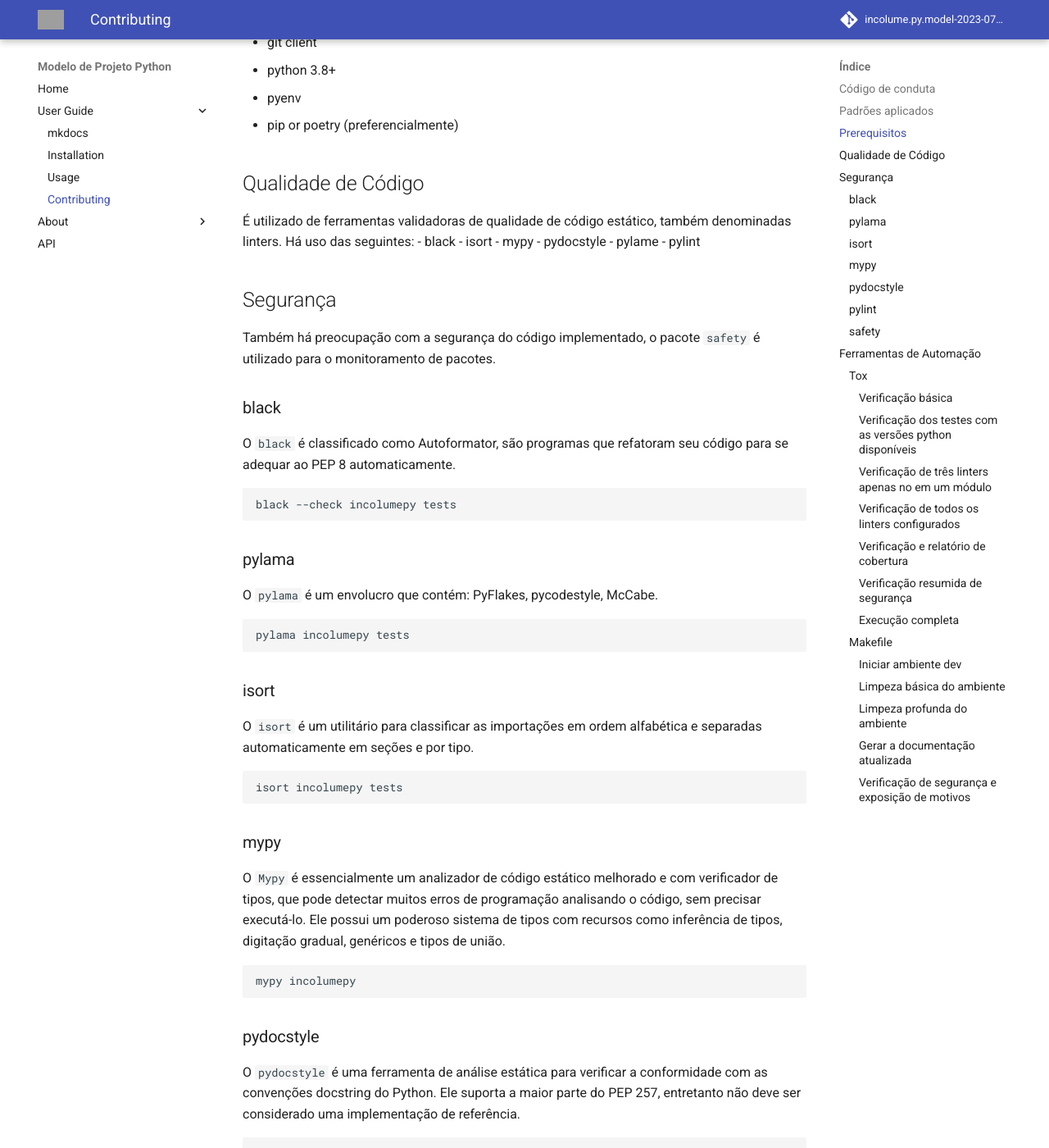
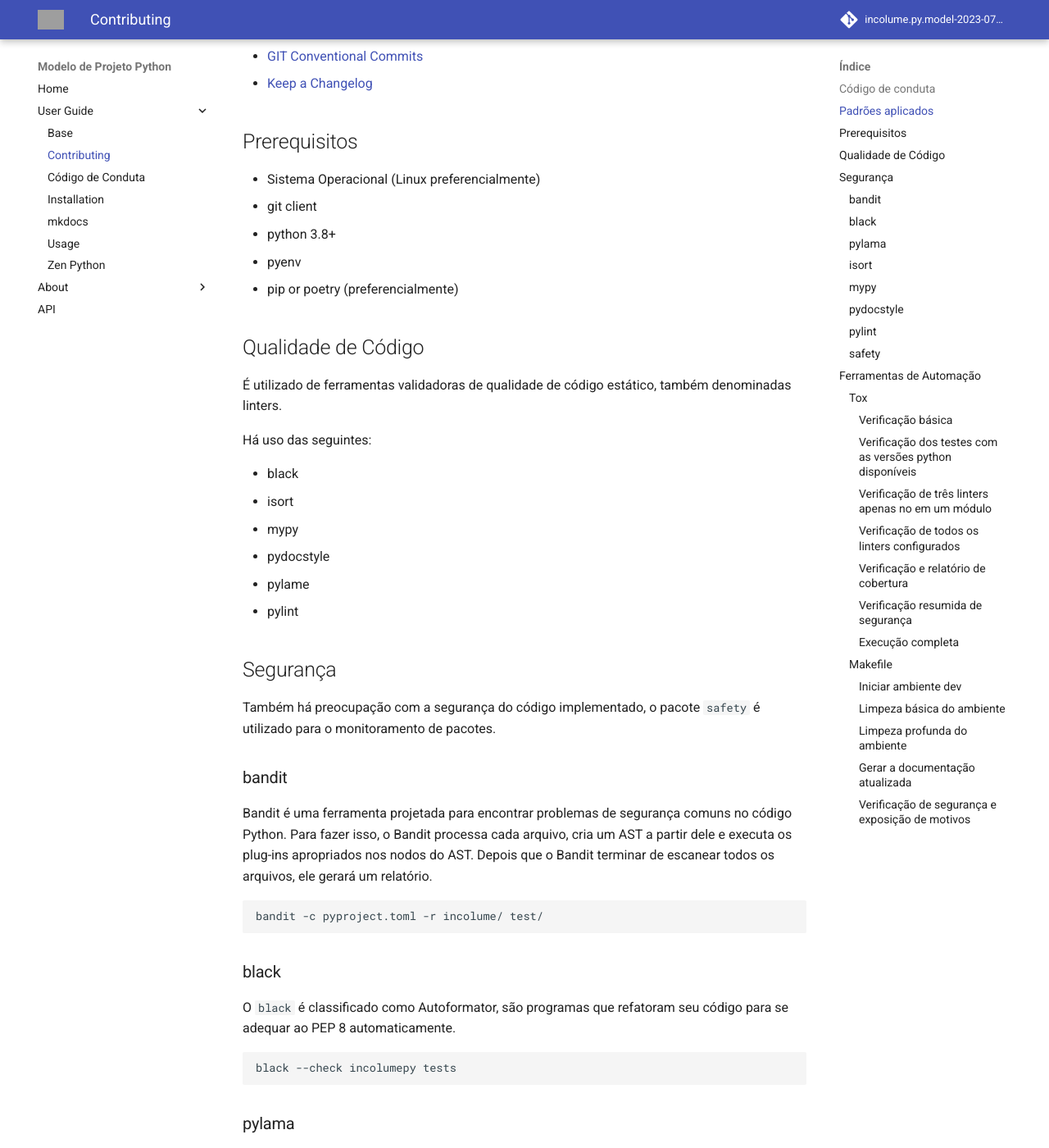
Before and after one commit to incolume-treinamentos/incolume.py.model-2023-07-05, an MkDocs documentation site: the page built from docs/user_guide/development.md, in a window 1280 px wide and 1400 px high, scrolled down 626 px. Shown: the whole window at 82% size. Built offline with MkDocs 1.6.1 and Material for MkDocs 9.7.7, drawn with Linux system fonts in a browser that asks for light colours; comment, search, counter and statistics services are not loaded; some of the changed text lies outside the part shown; grey boxes are pictures that could not be loaded.

Commit message:
refactor: #2 Atualização dos links e títulos da documentação
close #2

````diff
--- a/docs/user_guide/development.md
+++ b/docs/user_guide/development.md
@@ -1,13 +1,16 @@
 # Guia de contribuíção (Desenvolvimento)
 
 O desenvolvimento deste projeto segue algumas regras e convenções
-básicas. Como 'estilo de formatação de código',
+básicas. Como _estilo de formatação de código_,
 
 ## Código de conduta
+
 Detalhes em [docs/user_guide/code_of_conduct.md](code_of_conduct.md).
 
-## Padrões aplicados ##
+## Padrões aplicados
+
 Este projeto segue as recomendações:
+
 - [Python - A Linguagem de programação do projeto](http://www.python.org/doc)
 - [Zen do Python - PEP20](zenpy.md)
 - [Estilo de codificação Python - PEP8](https://pep8.org/)
@@ -17,17 +20,21 @@
 - [GIT Conventional Commits](https://www.conventionalcommits.org/pt-br/v1.0.0/)
 - [Keep a Changelog](https://keepachangelog.com/en/1.0.0/)
 
-## Prerequisitos ##
+## Prerequisitos
+
 - Sistema Operacional (Linux preferencialmente)
 - git client
 - python 3.8+
 - pyenv
 - pip or poetry (preferencialmente)
 
-## Qualidade de Código ##
+## Qualidade de Código
+
 É utilizado de ferramentas validadoras de qualidade de código estático,
 também denominadas linters.
+
 Há uso das seguintes:
+
 - black
 - isort
 - mypy
@@ -35,28 +42,36 @@
 - pylame
 - pylint
 
-## Segurança ##
+## Segurança
+
 Também há preocupação com a segurança do código implementado, o pacote
 `safety` é utilizado para o monitoramento de pacotes.
 
-### black ###
+### bandit
+Bandit é uma ferramenta projetada para encontrar problemas de segurança comuns no código Python. Para fazer isso, o Bandit processa cada arquivo, cria um AST a partir dele e executa os plug-ins apropriados nos nodos do AST.
+Depois que o Bandit terminar de escanear todos os arquivos, ele gerará um relatório.
+```shell
+bandit -c pyproject.toml -r incolume/ test/
+```
+
+### black
 O `black` é classificado como Autoformator, são programas que
 refatoram seu código para se adequar ao PEP 8 automaticamente.
 ```shell
 black --check incolumepy tests
 ```
-### pylama ###
+### pylama
 O `pylama` é um envolucro que contém: PyFlakes, pycodestyle, McCabe.
 ```shell
 pylama incolumepy tests
 ```
-### isort ###
+### isort
 O `isort` é um utilitário para classificar as importações
 em ordem alfabética e separadas automaticamente em seções e por tipo.
 ```shell
 isort incolumepy tests
 ```
-### mypy ###
+### mypy
 O `Mypy` é essencialmente um analizador de código estático melhorado e com
 verificador de tipos, que pode detectar muitos erros de programação
 analisando o código, sem precisar executá-lo.
@@ -73,7 +88,7 @@
 ```shell
 pydocstyle incolumepy tests
 ```
-### pylint ###
+### pylint
 O `Pylint` é uma ferramenta de análise de código estático do Python
 que procura erros de programação, ajuda a impor um padrão de codificação,
 detecta cheiros de código e oferece sugestões simples de refatoração.
@@ -85,7 +100,7 @@
 ```shell
 pylint incolumepy tests
 ```
-### safety ###
+### safety
 O `safety` verifica as dependências instaladas quanto a vulnerabilidades
 de segurança conhecidas.
 Por padrão, ele usa o banco de dados de vulnerabilidades Python aberto
@@ -94,13 +109,13 @@
 safety check
 ```
 
-## Ferramentas de Automação ##
+## Ferramentas de Automação
 Para facilitar o trabalho, várias das tarefas estão automatizadas pelo
 githooks, e/ou Makefile, e/ou tox.
 
-### Tox ###
+### Tox
 
-#### Verificação básica ####
+#### Verificação básica
 
 Na Verificação básica engloba:
 - black
--- a/mkdocs.yml
+++ b/mkdocs.yml
@@ -12,19 +12,18 @@
 nav:
     - Home: 'index.md'
     - 'User Guide':
+      - Base: prefacio.md
+      - Contributing: user_guide/development.md
+      - Código de Conduta: user_guide/code_of_conduct.md
+      - Installation: user_guide/INSTALLATION.md
       - mkdocs: user_guide/writing-your-docs.md
-      - Installation: user_guide/INSTALLATION.md
       - Usage: user_guide/usage.md
-      - Contributing: user_guide/development.md
+      - Zen Python: user_guide/zenpy.md
     - About:
       - Contributors: about/CONTRIBUTORS.md
-#      - License: 'https://raw.githubusercontent.com/incolume-treinamentos/incolume.py.model-2023-07-05/main/LICENSE'
-      - License: LICENSE
+      - License: 'https://github.com/incolume-treinamentos/incolume.py.model-2023-07-05/blob/main/LICENSE'
       - 'Release Notes': about/CHANGELOG.md
-#    - API:
-#      - skell module: api/skell.md
-#      - other module: api/other.md
-    - API: api
+    - API: api/index.md
 markdown_extensions:
   - attr_list
   - admonition
````
Also changed, not shown: README.md (+7 -10 lines), docs/index.md (+1 -1 lines), docs/prefacio.md (+2 -2 lines), docs/user_guide/INSTALLATION.md (+2 -2 lines), docs/user_guide/usage.md (+3 -3 lines), docs/user_guide/EXAMPLES.md (deleted).
